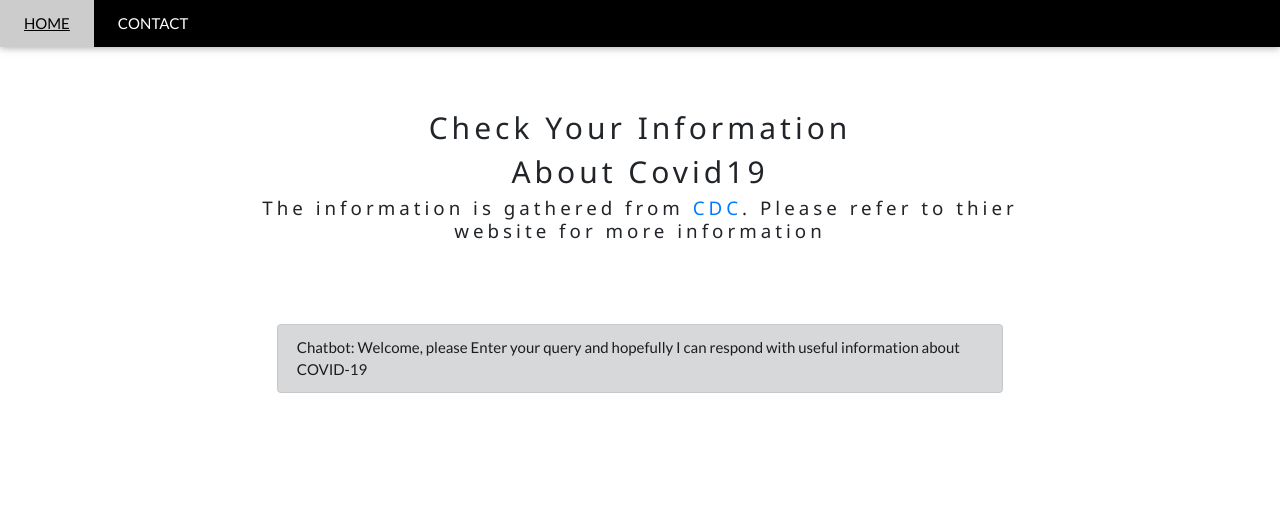
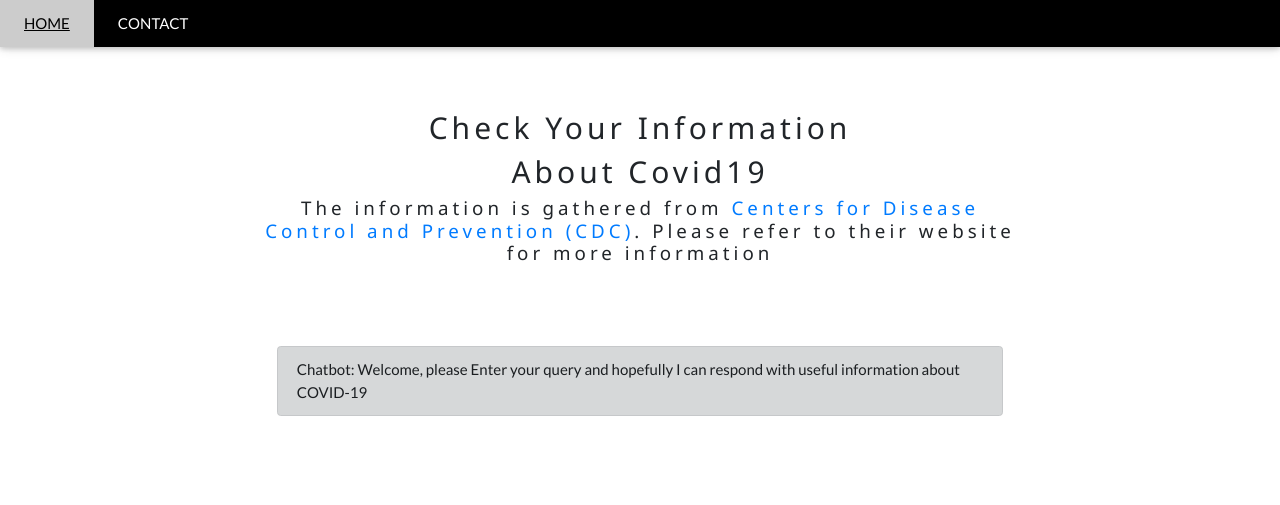
Before and after one commit to Doaaxv/ChatBot---Flask, a Flask app: page / in a window 1280 px wide. Shown: the top 505 px of the page. Run offline with Flask 2, Linux system fonts and the light colour scheme; parts of the project's set-up code (start-up, migrations or seed data) failed here and were passed over; some libraries are stand-ins or nearby versions.

Commit message:
Update firstpage.html

```diff
--- a/templates/firstpage.html
+++ b/templates/firstpage.html
@@ -37,7 +37,7 @@ body {font-family: "Lato", sans-serif}
   <div class="w3-container w3-content w3-center w3-padding-64" style="max-width:800px" id="band">
     <h2 class="w3-wide">Check Your Information</h2>
     <h2 class="w3-wide">About Covid19</h2>
-    <h5 class="w3-wide">The information is gathered from <a href="https://www.cdc.gov">CDC</a>. Please refer to thier website for more information</h3>
+    <h5 class="w3-wide">The information is gathered from <a href="https://www.cdc.gov">Centers for Disease Control and Prevention (CDC)</a>. Please refer to their website for more information</h3>
   </div>
 
   <div class="container" style="padding-top: 10px;">
```
